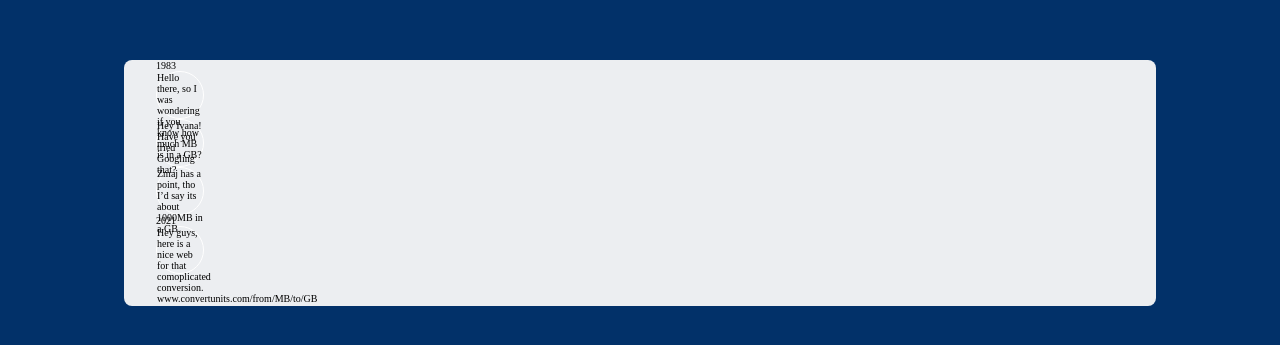
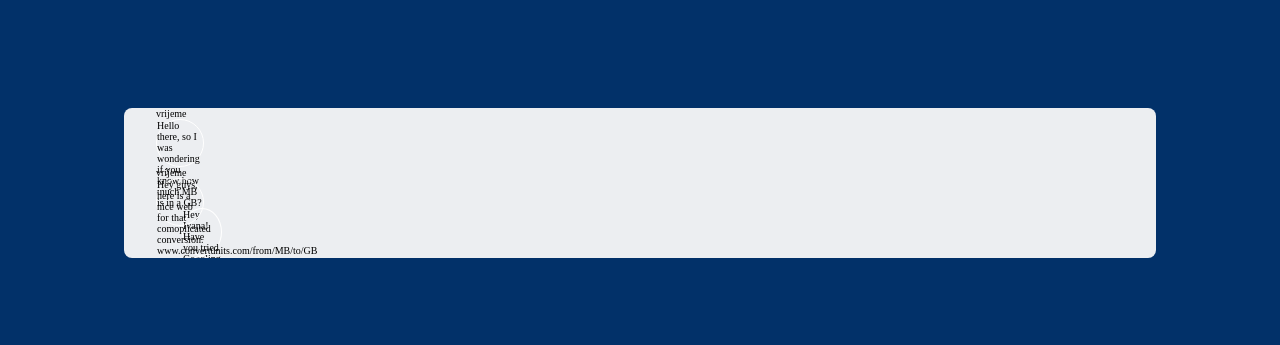
Before and after one commit to ricaju/chat, a React (Create React App) app: page / in a window 1280 px wide. Shown: the part 217-562 px from the top of the page. Built offline with nearby package versions, Linux system fonts and the light colour scheme.

Commit message:
feat: concat replays to parent chat, add basic chat item render function, resolving types wip

```diff
--- a/package.json
+++ b/package.json
@@ -7,10 +7,13 @@
     "@testing-library/react": "^11.1.0",
     "@testing-library/user-event": "^12.1.10",
     "@types/jest": "^26.0.15",
+    "@types/lodash": "^4.14.171",
     "@types/node": "^12.0.0",
     "@types/react": "^17.0.0",
     "@types/react-dom": "^17.0.0",
+    "classnames": "^2.3.1",
     "dayjs": "^1.10.6",
+    "lodash": "^4.17.21",
     "prettier": "1.9.1",
     "prettier-eslint": "^12.0.0",
     "react": "^17.0.2",
--- a/src/components/Chat.tsx
+++ b/src/components/Chat.tsx
@@ -1,36 +1,40 @@
 import React, { FC, memo, useCallback } from "react";
 import { DATA } from "domain/constants"
 import style from "styles/components/Chat.module.scss"
-import {Comment} from "../domain/types";
+import { CommentWithReplay } from "../domain/types";
 import { ChatItem } from "./ChatItem";
-import { checkDateDifference, dateConverter } from "util/date";
+import { groupBy, orderBy } from "lodash";
 
 type Props = {}
 
 export const Chat: FC<Props> = memo(function Chat() {
-  const {comments} = useChat();
+  const { commentsWithReplays } = useChat();
 
-  const renderChatHeader = useCallback( (timestamp :number, parent?: string) => {
-    if(checkDateDifference(timestamp, parent)) {
-      return <div>{dateConverter(timestamp).getFullYear()}</div>
-    }
+  const renderChatItem = useCallback( (comment: CommentWithReplay) => {
+    return (
+      <>
+        <div>vrijeme</div>
+        <ChatItem comment={comment}/>
+     </>)
   }, [])
 
-  const renderChatItem = useCallback( (comment: Comment, index: number) => {
-    return (
-      <>
-        {renderChatHeader(comment.timestamp, comment?.parent_id)}
-        <ChatItem comment={comment}/>
-     </>)
-  }, [renderChatHeader])
-
-  return <div className={style.root}>{comments.map(renderChatItem)}</div>;
+  return <div className={style.root}>{commentsWithReplays.map(renderChatItem)}</div>;
 });
 
 function useChat() {
   const { data : { comments }} = DATA
 
-  //todo reduce data parent to replays
+  const groupedByReplays = groupBy(comments.filter(comment => comment.parent_id), "parent_id")
 
-  return { comments }
+  const commentsWithReplays = comments.reduce<CommentWithReplay[]>((withReplays, comment) => {
+    const keys = Object.keys(groupedByReplays)
+    if(keys.includes(comment.id)) {
+      withReplays.push({...comment, replays: groupedByReplays[comment.id]})
+    } else if(!comment.parent_id) {
+      withReplays.push(comment)
+    }
+    return orderBy(withReplays, "timestamp", ["asc"])
+  }, [])
+
+  return { commentsWithReplays }
 }
--- a/src/components/ChatItem.tsx
+++ b/src/components/ChatItem.tsx
@@ -1,18 +1,23 @@
-import React, { FC, memo } from "react";
+import classNames from "classnames";
+import React, { FC, memo, useCallback } from "react";
 import style from "styles/components/ChatItem.module.scss"
-import { Comment } from "../domain/types";
+import { CommentWithReplay } from "../domain/types";
 
 type Props = {
-  comment: Comment
+  comment: any //todo
+  className?: string
 }
-export const ChatItem: FC<Props> = memo(function ChatItem({comment}) {
+export const ChatItem: FC<Props> = memo(function ChatItem({comment, className}) {
   useChatItem();
 
+  const renderReplays = useCallback( (replays?: Comment[]) => {
+    return replays && replays.map(comment => <ChatItem comment={comment}  className={style.replay}/>)
+  }, [])
 
-  //todo: chat chat day, rekurzija
-  return (<div>
+  return (<div className={classNames(style.root, className)}>
     <div className={style.iconContainer}>
       {comment.text}
+      {renderReplays(comment.replays)}
     </div>
 
   </div>)
--- a/src/domain/constants.ts
+++ b/src/domain/constants.ts
@@ -21,7 +21,7 @@
           "timestamp":414514860000
         },
         {
-          "id":"2",
+          "id":"3",
           "parent_id":"1",
           "author":{
             "name":"Ines Grah",
@@ -31,7 +31,7 @@
           "timestamp":414516900000
         },
         {
-          "id":"1",
+          "id":"4",
           "author":{
             "name":"Pero Pipovski",
             "picture":"img/pero.jpg"
--- a/src/domain/types.ts
+++ b/src/domain/types.ts
@@ -11,3 +11,7 @@ export type Comment = {
   text: string
   timestamp: number
 }
+
+export type CommentWithReplay = Comment & {
+  replays?: Comment[]
+}
--- a/src/styles/components/ChatItem.module.scss
+++ b/src/styles/components/ChatItem.module.scss
@@ -12,3 +12,7 @@
   border-radius: 50%;
   border: rem(1) solid $color-white
 }
+
+.replay {
+  margin-left: rem(25);
+}
--- a/tsconfig.json
+++ b/tsconfig.json
@@ -16,7 +16,7 @@
     "resolveJsonModule": true,
     "isolatedModules": true,
     "allowSyntheticDefaultImports": true,
-    "jsx": "react",
+    "jsx": "react-jsx",
     "baseUrl": "src",
     "typeRoots": [
       "react-app-env.d.ts"
```
Also changed, not shown: 1 other file (tests, documents, lock files or other folders).
